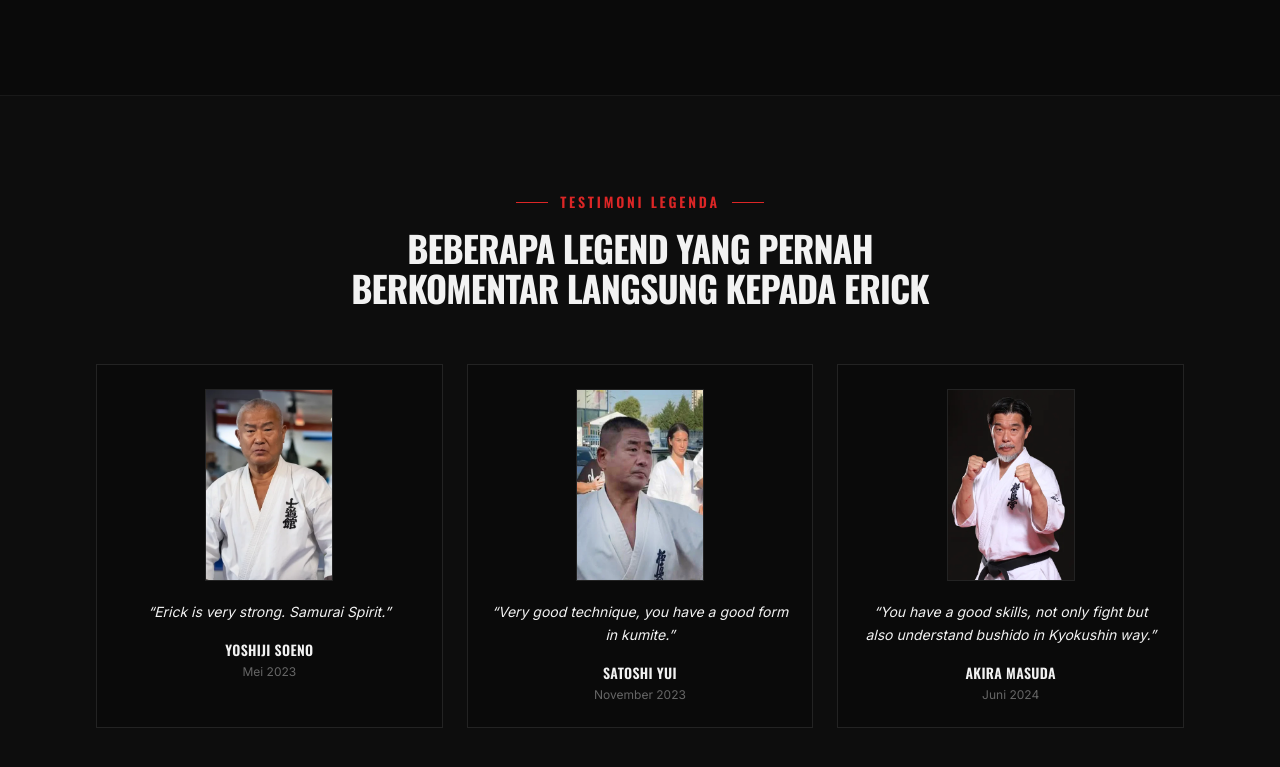
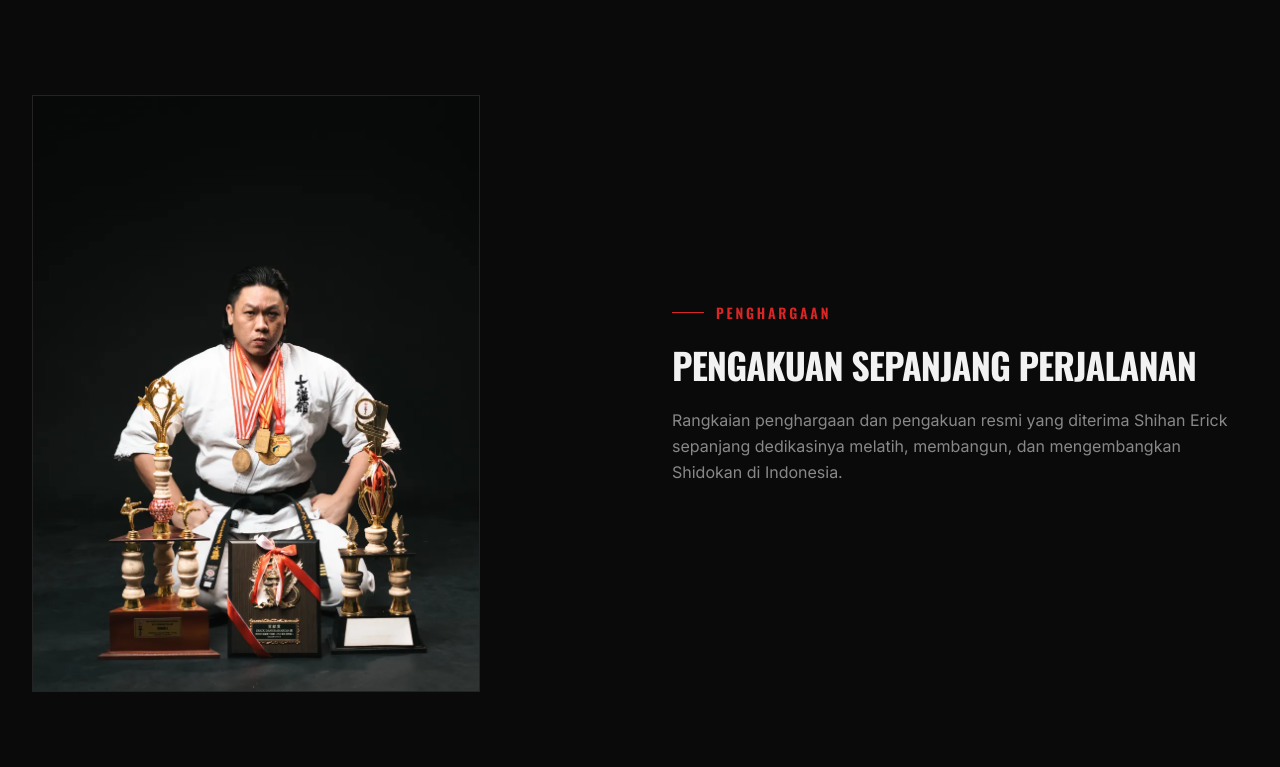
Before and after one commit to gregDiovani/shidokanv2, a Next.js app: page /about/shihan in a window 1280 px wide. Shown: the part 1733-2500 px from the top of the page. Built offline with nearby package versions, Linux system fonts and the light colour scheme.

Commit message:
Add awards photo to Shihan profile page
Compress awards.webp (848KB -> 64KB) and add an Awards/Recognition
section to /about/shihan, matching the existing portrait card style.

Co-Authored-By: Claude Sonnet 5 <noreply@anthropic.com>

```diff
--- a/app/about/shihan/PageBody.tsx
+++ b/app/about/shihan/PageBody.tsx
@@ -86,6 +86,36 @@ export default function ShihanPageBody() {
         </div>
       </section>
 
+      {/* Achievements */}
+      <section className="pb-24 max-w-7xl mx-auto px-4 sm:px-6 lg:px-8">
+        <div className="grid grid-cols-1 lg:grid-cols-2 gap-16 items-center">
+          <div className="relative aspect-[3/4] overflow-hidden border border-white/10 max-w-md order-2 lg:order-1">
+            <Image
+              src="/images/awards.webp"
+              alt={lang === 'id' ? 'Penghargaan Shihan Erick Danurahardja' : 'Awards received by Shihan Erick Danurahardja'}
+              fill
+              className="object-cover"
+            />
+          </div>
+          <div className="order-1 lg:order-2">
+            <div className="flex items-center gap-3 mb-6">
+              <span className="block w-8 h-px bg-[#DC2626]" />
+              <span className="font-display text-[#DC2626] text-sm tracking-[0.2em] uppercase font-semibold">
+                {lang === 'id' ? 'Penghargaan' : 'Awards'}
+              </span>
+            </div>
+            <h2 className="font-display font-bold text-[#F2F2F2] text-3xl md:text-4xl uppercase tracking-tight leading-none mb-6 text-balance">
+              {lang === 'id' ? 'Pengakuan Sepanjang Perjalanan' : 'Recognition Along the Way'}
+            </h2>
+            <p className="text-[#888888] font-sans text-base leading-relaxed">
+              {lang === 'id'
+                ? 'Rangkaian penghargaan dan pengakuan resmi yang diterima Shihan Erick sepanjang dedikasinya melatih, membangun, dan mengembangkan Shidokan di Indonesia.'
+                : "A collection of official awards and recognition Shihan Erick has received throughout his dedication to training, building, and growing Shidokan in Indonesia."}
+            </p>
+          </div>
+        </div>
+      </section>
+
       {/* Legends Testimonials */}
       <section className="py-24 bg-[#0D0D0D] border-y border-white/5">
         <div className="max-w-6xl mx-auto px-4 sm:px-6 lg:px-8">
```
Also changed, not shown: public/images/awards.webp (added).
